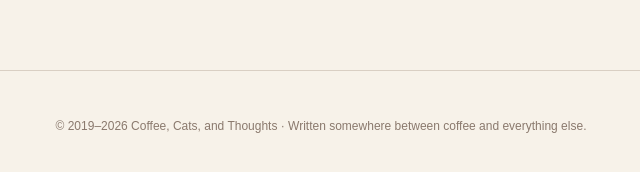
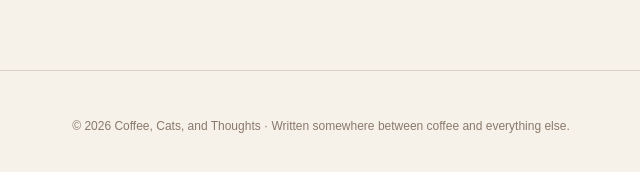
Before and after one commit to coffeecatsandthoughts/coffee-cats-and-thoughts, an Eleventy site: page index.html in a window 1280 px wide. Shown: the part 2118-2290 px from the top of the page, 319-959 px from the left. Built offline with nearby package versions, Linux system fonts and the light colour scheme; Eleventy itself is replaced by a stand-in of ours; files that its build step writes are made by us from their sources.

Commit message:
Update site-footer.njk

```diff
--- a/_includes/site-footer.njk
+++ b/_includes/site-footer.njk
@@ -1,3 +1,3 @@
 <footer>
-  © 2019–2026 Coffee, Cats, and Thoughts · Written somewhere between coffee and everything else.
+  © 2026 Coffee, Cats, and Thoughts · Written somewhere between coffee and everything else.
 </footer>
```
